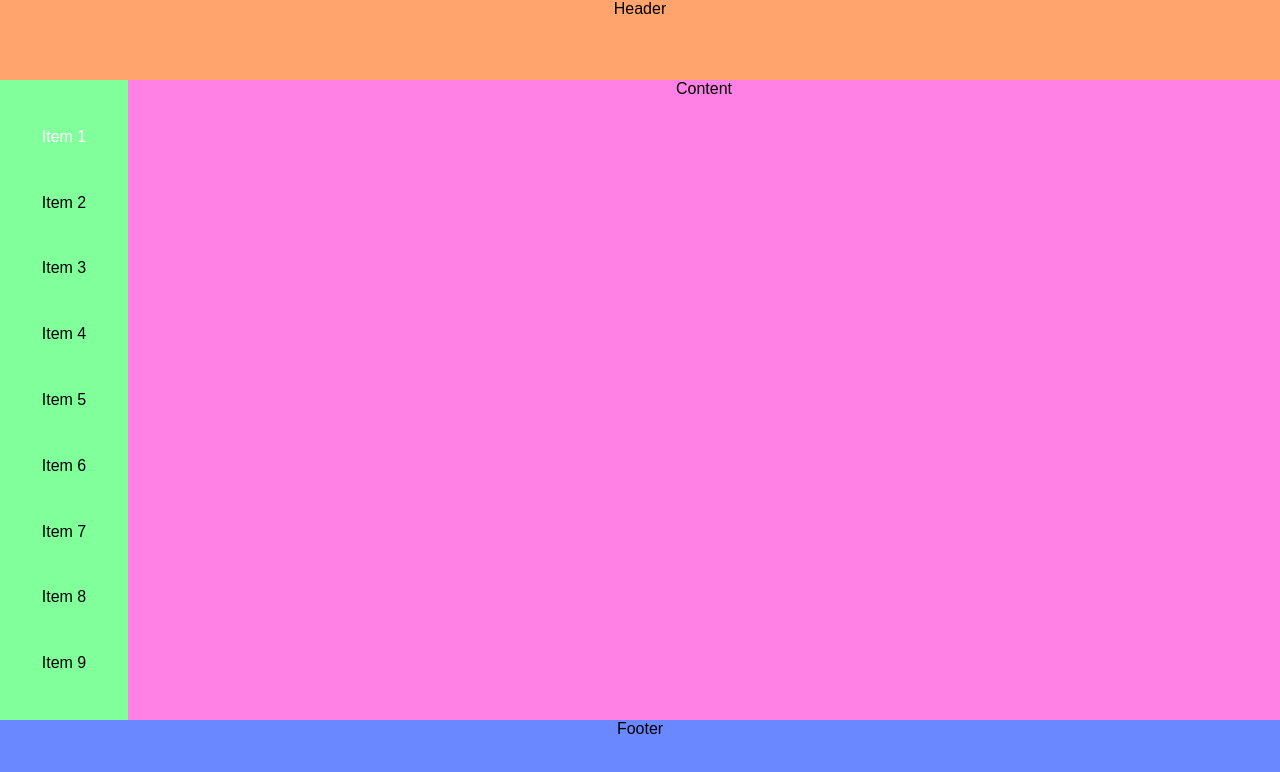
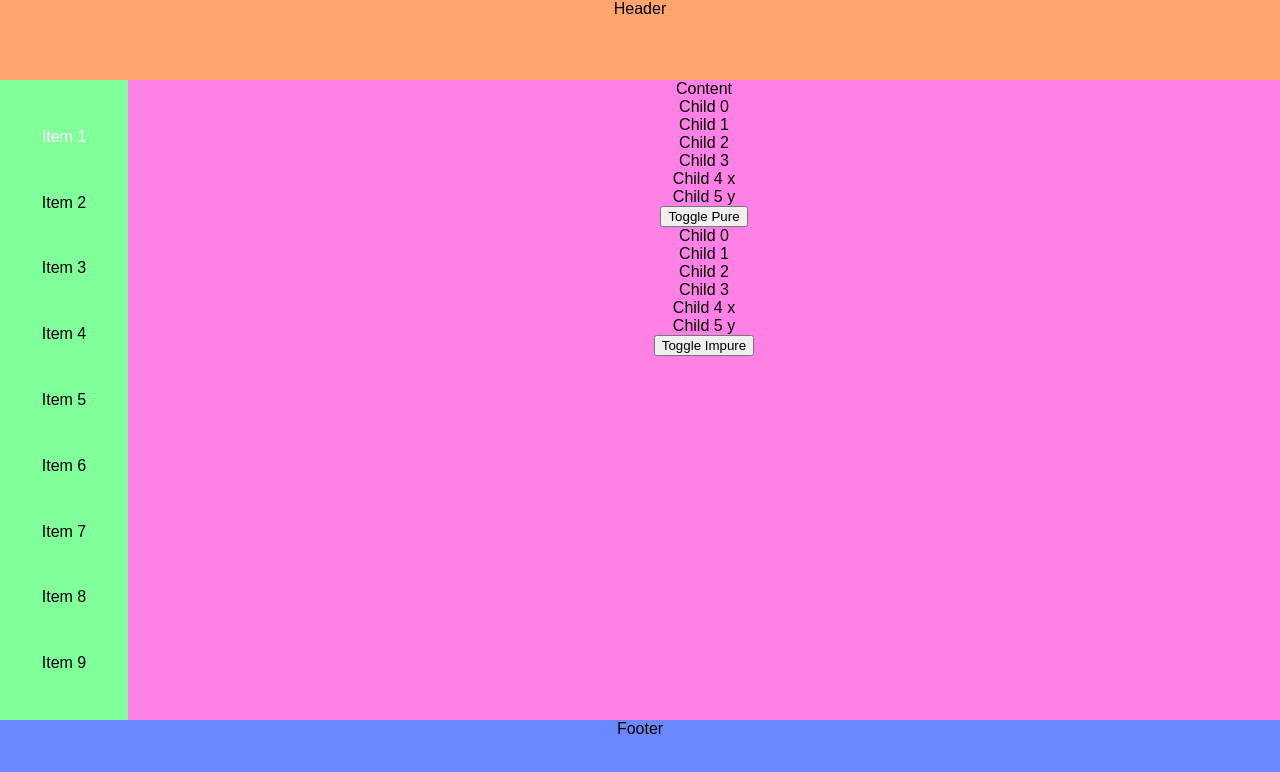
Before and after one commit to Xartok/ReactExperiments, a React (Create React App) app: page / in a window 1280 px wide. Shown: the top 772 px of the page. Built offline with nearby package versions, Linux system fonts and the light colour scheme.

Commit message:
Add PureComponent experiments

```diff
--- a/src/App.js
+++ b/src/App.js
@@ -2,6 +2,7 @@ import * as React from "react";
 
 import {MenuItem} from "./components/Menu/MenuItem";
 import {MenuItemGroup} from "./components/Menu/MenuItemGroup";
+import { CParent, FParent } from "./components/Pure";
 
 import "./App.css";
 
@@ -32,6 +33,8 @@ class App extends React.Component {
         </section>
         <main id={"content"}>
           Content
+          <CParent />
+          <FParent />
         </main>
         <footer id={"footer"}>
           Footer
--- /dev/null
+++ b/src/components/Pure/index.js
@@ -0,0 +1,136 @@
+import React, {Component, PureComponent, memo, useState, useCallback} from "react";
+
+import {shallowCompare} from "./utils";
+
+export class CParent extends Component {
+    state = {
+        toggleReRender: false
+    }
+
+    constructor(props) {
+        super(props);
+        this._toggle = this._toggle.bind(this);
+    }
+
+    render() {
+        console.log("CParent")
+        return (
+            <div>
+                <CPureChild index={0} />
+                <WCPureChild getIndex={this._getIndex} />
+                <FChild index={2} />
+                <FPureChild index={3} />
+                <FDeepPureChild index={4} obj={{letter:"x"}} />
+                <CDeepPureChild index={5} obj={{letter:"y"}} />
+                <button onClick={this._toggle}>Toggle Pure</button>
+            </div>
+        );
+    }
+
+    _getIndex() {
+        return 1;
+    }
+
+    _toggle() {
+        this.setState(function(curState) {
+            return {
+                toggleReRender: !curState,
+            };
+        });
+    }
+}
+
+export function FParent() {
+    console.log("FParent");
+    const [toggleReRender, setToggleReRender] = useState(false);
+
+    function _toggle() {
+        setToggleReRender(!toggleReRender);
+    }
+
+    function _getIndex() {
+        return 1;
+    }
+
+    const memoizedGetIndex = useCallback(_getIndex, []);
+
+    return (
+        <div>
+            <CPureChild index={0} />
+            <WCPureChild getIndex={memoizedGetIndex} />
+            <FChild index={2} />
+            <FPureChild index={3} />
+            <FDeepPureChild index={4} obj={{letter:"x"}} />
+            <CDeepPureChild index={5} obj={{letter:"y"}} />
+            <button onClick={_toggle}>Toggle Impure</button>
+        </div>
+    );
+}
+
+class CPureChild extends PureComponent {
+    render() {
+        console.log("CPureChild " + this.props.index);
+        return (
+            <div>
+                Child {this.props.index}
+            </div>
+        );
+    }
+}
+
+class CDeepPureChild extends Component {
+    shouldComponentUpdate(nextProps) {
+        // debugger;
+        return this.props.obj.letter !== nextProps.obj.letter || !shallowCompare(this.props, nextProps);
+    }
+
+    render() {
+        console.log("CDeepPureChild " + this.props.index + this.props.obj.letter);
+        return (
+            <div>
+                Child {this.props.index} {this.props.obj.letter}
+            </div>
+        );
+    }
+}
+
+class WCPureChild extends PureComponent {
+    render() {
+        console.log("WCPureChild " + this.props.getIndex());
+        return (
+            <div>
+                Child {this.props.getIndex()}
+            </div>
+        );
+    }
+}
+
+function FChild(props) {
+    console.log("FChild " + props.index);
+    return (
+        <div>
+            Child {props.index}
+        </div>
+    );
+}
+
+const FPureChild = memo(function (props) {
+    console.log("FPureChild " + props.index);
+    return (
+        <div>
+            Child {props.index}
+        </div>
+    );
+});
+
+const FDeepPureChild = memo(function (props) {
+    console.log("FDeepPureChild " + props.index + props.obj.letter);
+    return (
+        <div>
+            Child {props.index} {props.obj.letter}
+        </div>
+    );
+}, function propsAreEqual(prevProps, nextProps) {
+    // debugger;
+    return prevProps.obj.letter === nextProps.obj.letter && shallowCompare(prevProps, nextProps);
+});
--- /dev/null
+++ b/src/components/Pure/utils.js
@@ -0,0 +1,14 @@
+export function shallowCompare(objA, objB) {
+    const keysA = Object.keys(objA);
+    const keysB = Object.keys(objB);
+
+    if(keysA.length !== keysB.length) return false;
+
+    const sortedKeysA = keysA.sort();
+    const sortedKeysB = keysA.sort();
+
+    if(sortedKeysA !== sortedKeysB) return false;
+
+    const keys = keysA;
+    return keys.every(key => objA[key] === objB[key]);
+}
```
